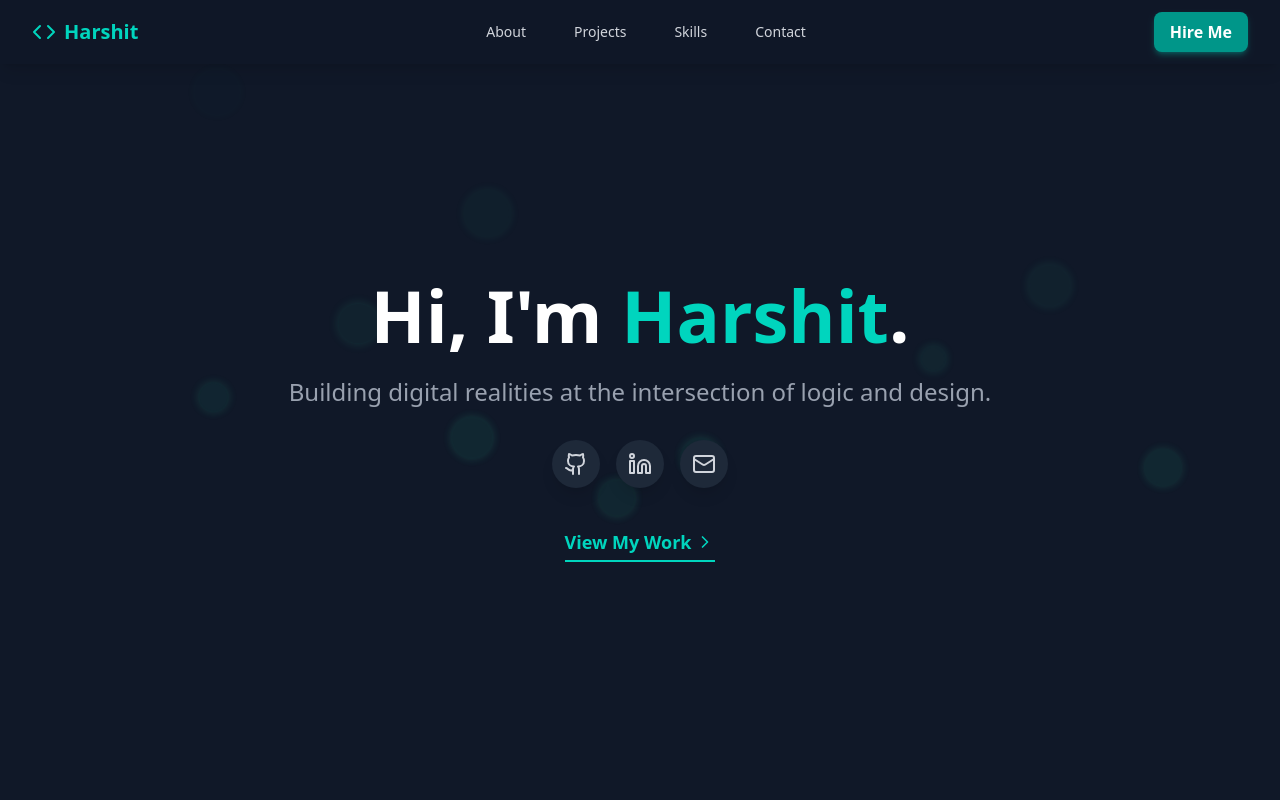
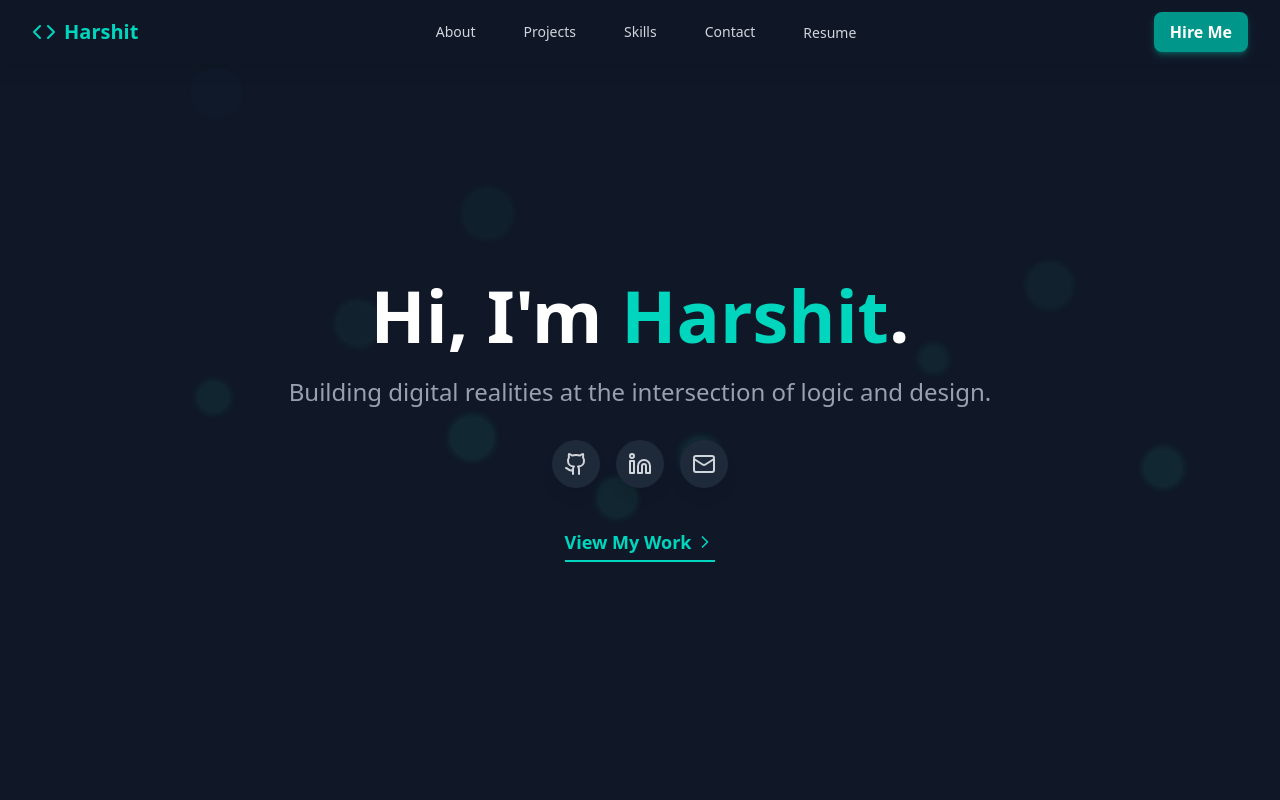
Before and after one commit to harshit-20-04/portfolio-website, a React (Vite) app: page / in a window 1280 px wide. Shown: the top 800 px of the page. Built offline with nearby package versions, Linux system fonts and the light colour scheme.

Commit message:
Adding resume

```diff
--- a/src/components/Header.jsx
+++ b/src/components/Header.jsx
@@ -2,14 +2,18 @@ import { Code } from "lucide-react";
 import portfolioData from "./PortfolioData";
 
 const Header = ({ scrollToSection }) => {
-  return <header className="fixed top-0 left-0 right-0 z-50 bg-gray-900/95 backdrop-blur-sm shadow-lg">
+  return (
+    <header className="fixed top-0 left-0 right-0 z-50 bg-gray-900/95 backdrop-blur-sm shadow-lg">
       <div className="container mx-auto px-4 sm:px-6 lg:px-8 flex justify-between items-center h-16">
-      <a href="#hero" className="text-xl font-bold text-teal-400 hover:text-teal-300 transition duration-300 flex items-center">
+        <a
+          href="#hero"
+          className="text-xl font-bold text-teal-400 hover:text-teal-300 transition duration-300 flex items-center"
+        >
           <Code className="w-6 h-6 mr-2" />
-        {portfolioData.name.split(' ')[0]}
+          {portfolioData.name.split(" ")[0]}
         </a>
         <nav className="hidden md:flex space-x-6">
-        {['About', 'Projects', 'Skills', 'Contact'].map((item) => (
+          {["About", "Projects", "Skills", "Contact"].map((item) => (
             <button
               key={item}
               onClick={() => scrollToSection(item.toLowerCase())}
@@ -18,15 +22,25 @@ const Header = ({ scrollToSection }) => {
               {item}
             </button>
           ))}
+          <button>
+            <a
+              href="https://drive.google.com/file/d/1RBuLTe3igedknxDmnOmMMtdAmwVKPOeV/view?usp=sharing"
+              className="text-gray-300 hover:text-teal-400 px-3 py-2 rounded-md text-sm font-medium transition duration-300"
+              target="blank"
+            >
+              Resume
+            </a>
+          </button>
         </nav>
         <button
           className="hidden sm:block bg-teal-600 hover:bg-teal-700 text-white font-semibold py-2 px-4 rounded-lg transition duration-300 shadow-md shadow-teal-500/30 transform hover:scale-105"
-        onClick={() => scrollToSection('contact')}
+          onClick={() => scrollToSection("contact")}
         >
           Hire Me
         </button>
       </div>
     </header>
+  );
 };
 
 export default Header;
```
Lines whose indentation alone changed are shown as unchanged.
